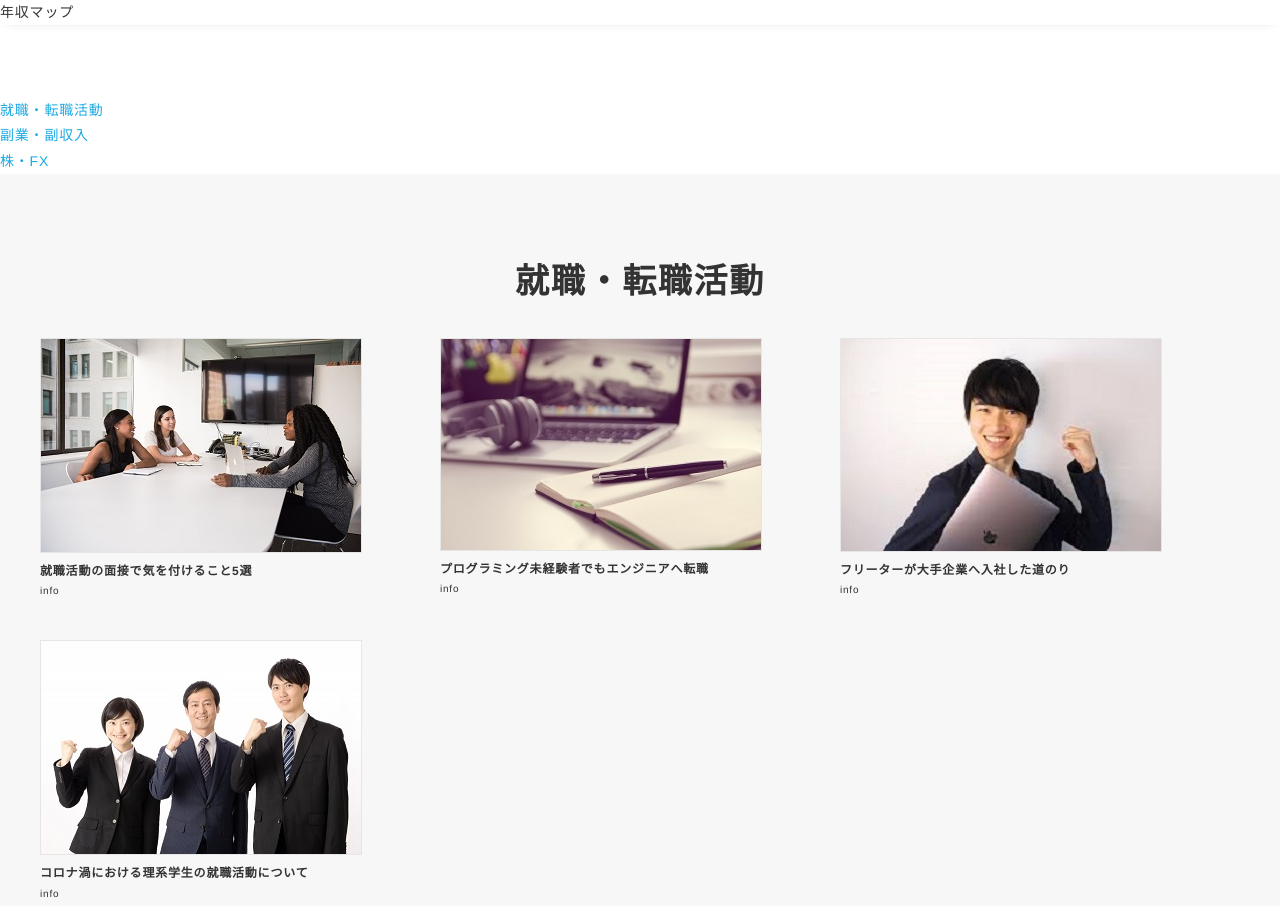
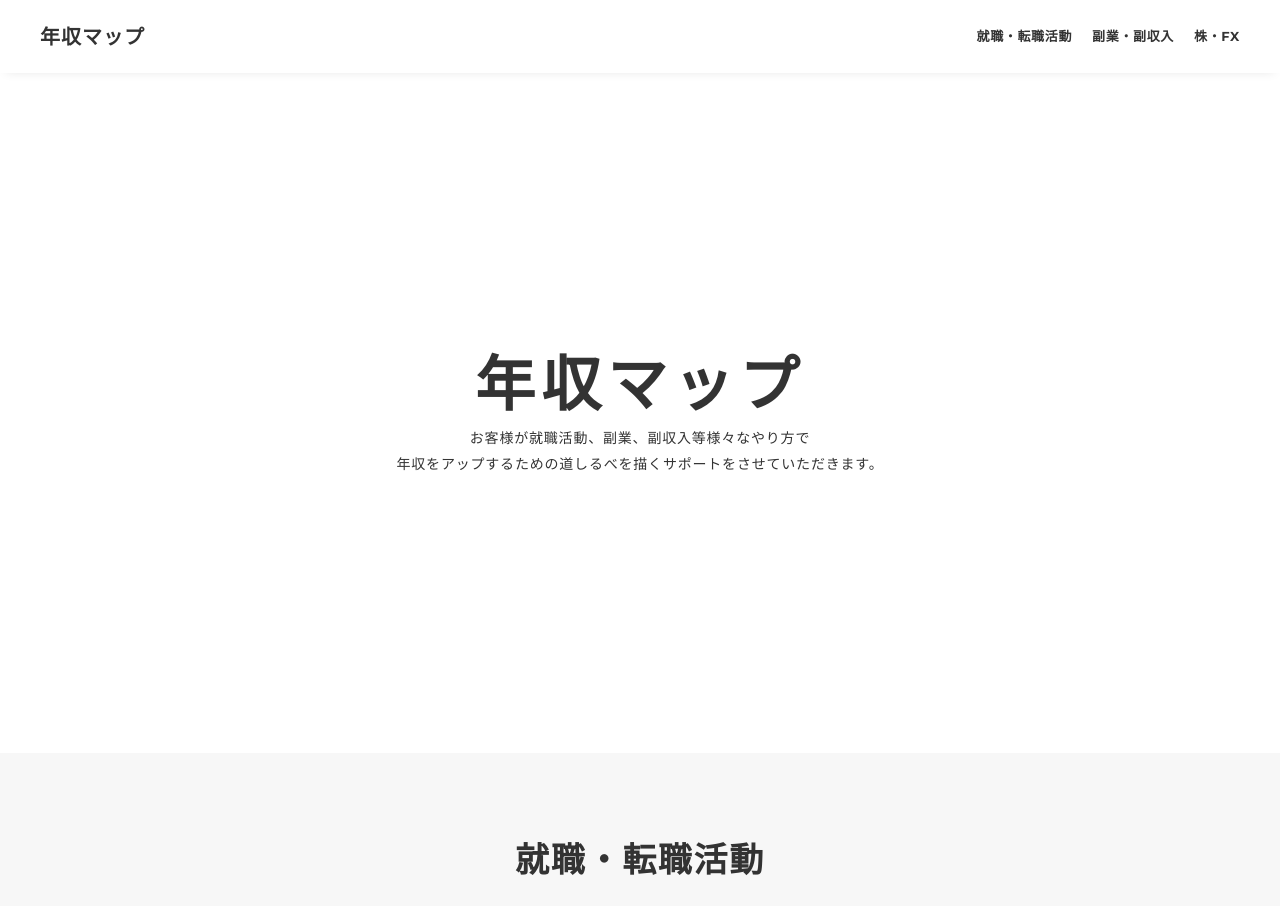
Before and after one commit to izumiiiiinu0105/nensyumap, a plain HTML site: page index.html in a window 1280 px wide. Shown: the top 906 px of the page. Drawn offline with nearby package versions, Linux system fonts and the light colour scheme.

Commit message:
Add files via upload

```diff
--- a/index.html
+++ b/index.html
@@ -8,12 +8,10 @@
   <meta property='og:url' content='URLが入る'>
   <meta property='og:description' content='年収マップ'>
   <meta property="og:image" content="img/ogp.png">
-  <meta name="description" content="年収マップ />
+  <meta name="description" content="年収マップ" />
   <title>年収マップ</title>
   <link rel="preconnect" href="https://fonts.gstatic.com">
-  <link
-    href="https://fonts.googleapis.com/css2?family=Amatic+SC&family=Cormorant+Garamond&family=Dancing+Script&display=swap"
-    rel="stylesheet">
+  <link href="https://fonts.googleapis.com/css2?family=Montserrat:wght@400;700&display=swap" rel="stylesheet">
   <link href="https://fonts.googleapis.com/css?family=Material+Icons+Outlined" rel="stylesheet">
   <link href="css/ress.css" media="all" rel="stylesheet" type="text/css" />
   <link href="css/style.css" media="all" rel="stylesheet" type="text/css" />
@@ -24,30 +22,35 @@
 <body>
   <div class="wrapper">
 
-
+    <!-- header -->
+    <header class="header ">
+      <div class="inner">
+        <h1 class="header-logo">
+            <a href="index.html">年収マップ</a>
+        </h1>
+        <nav class="header-nav">
+          <ul class="header-nav-list">
+            <li class="header-nav-item"><a href="#就職・転職活動">就職・転職活動</a></li>
+            <li class="header-nav-item"><a href="#副業・副収入">副業・副収入</a></li>
+            <li class="header-nav-item"><a href="#株・FX">株・FX</a></li>
+          </ul>
+        </nav>
+      </div>
+    </header>
+    <!-- /header -->
 
     <main class="content">
 
-          <!-- header -->
-          <header class="header">
-              <div class="header-inner">
-                  <p class="header-title">年収マップ</p>
+        <!-- main-visual -->
+        <div class="main-visual">
+            <div class="main-visual-inner">
+                <p class="main-visual-title">年収マップ</p>
+                <p class="main-visual-text">
+                    お客様が就職活動、副業、副収入等様々なやり方で<br>年収をアップするための道しるべを描くサポートをさせていただきます。<br>
+                </p>
             </div>
-
-          </header>
-          <!-- /header -->
-          <!-- gnav -->
-          <nav class="gnav">
-              <div class="gnav-inner">
-                  <ul class="gnav-list">
-                      <li class="gnav-item"><a href="#就職・転職活動">就職・転職活動</a></li>
-                      <li class="gnav-item"><a href="#副業・副収入">副業・副収入</a></li>
-                      <li class="gnav-item"><a href="#株・FX">株・FX</a></li>
-                  </ul>
         </div>
-          </nav>
-          <!-- /gnav -->
-
+        <!-- /main-visual -->
         <!-- 就職・転職活動 -->
         <section class="works section" id="就職・転職活動">
             <div class="inner">
@@ -77,7 +80,6 @@
             </div>
         </section>
         <!-- /就職・転職活動 -->
-
         <!-- 副業・副収入 -->
         <section class="works section" id="副業・副収入">
             <div class="inner">
@@ -88,7 +90,6 @@
             </div>
         </section>
         <!-- /副業・副収入 -->
-
         <!-- 株・FX -->
         <section class="works section" id="株・FX">
             <div class="inner">
```
Lines whose indentation alone changed are shown as unchanged.
